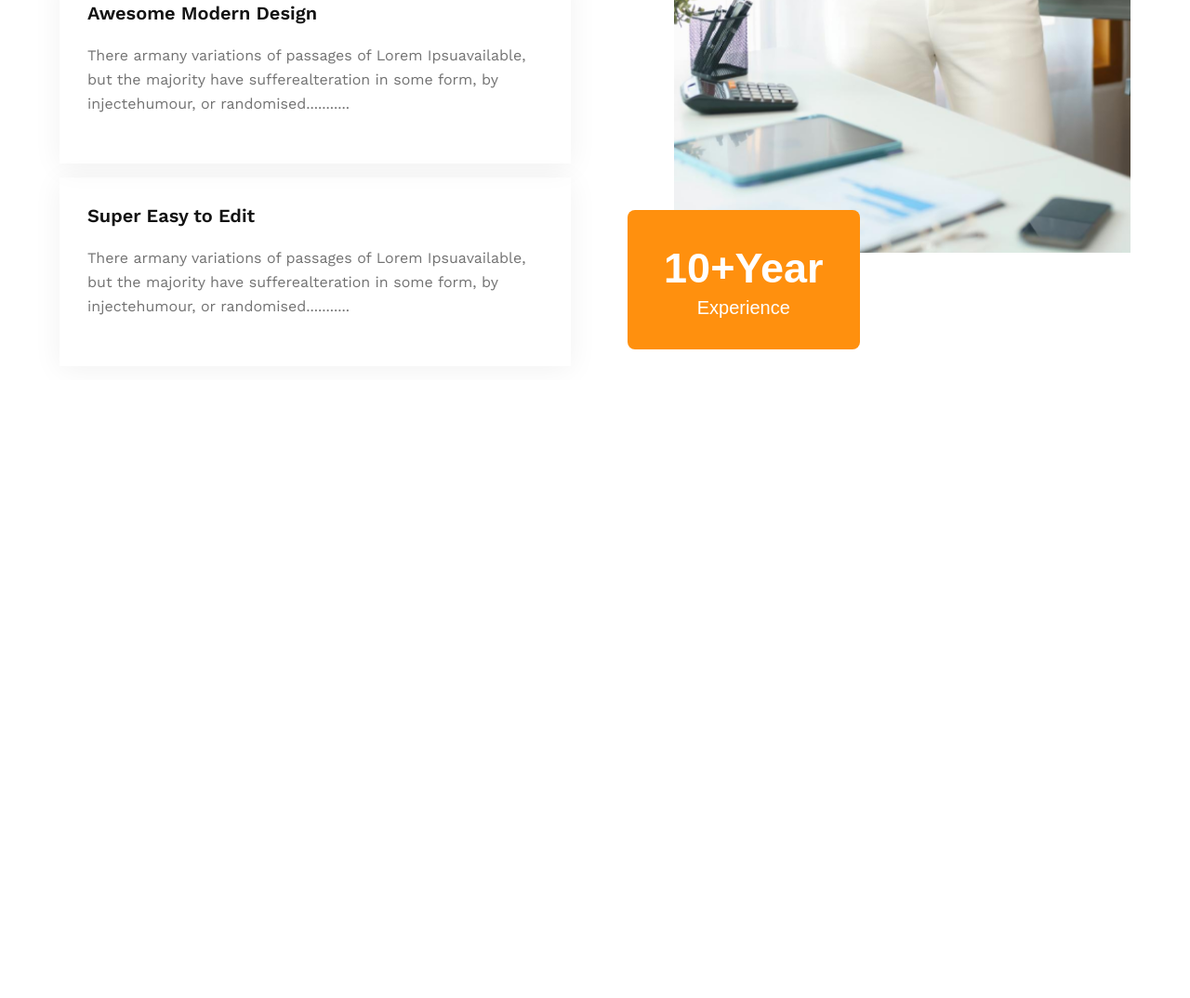
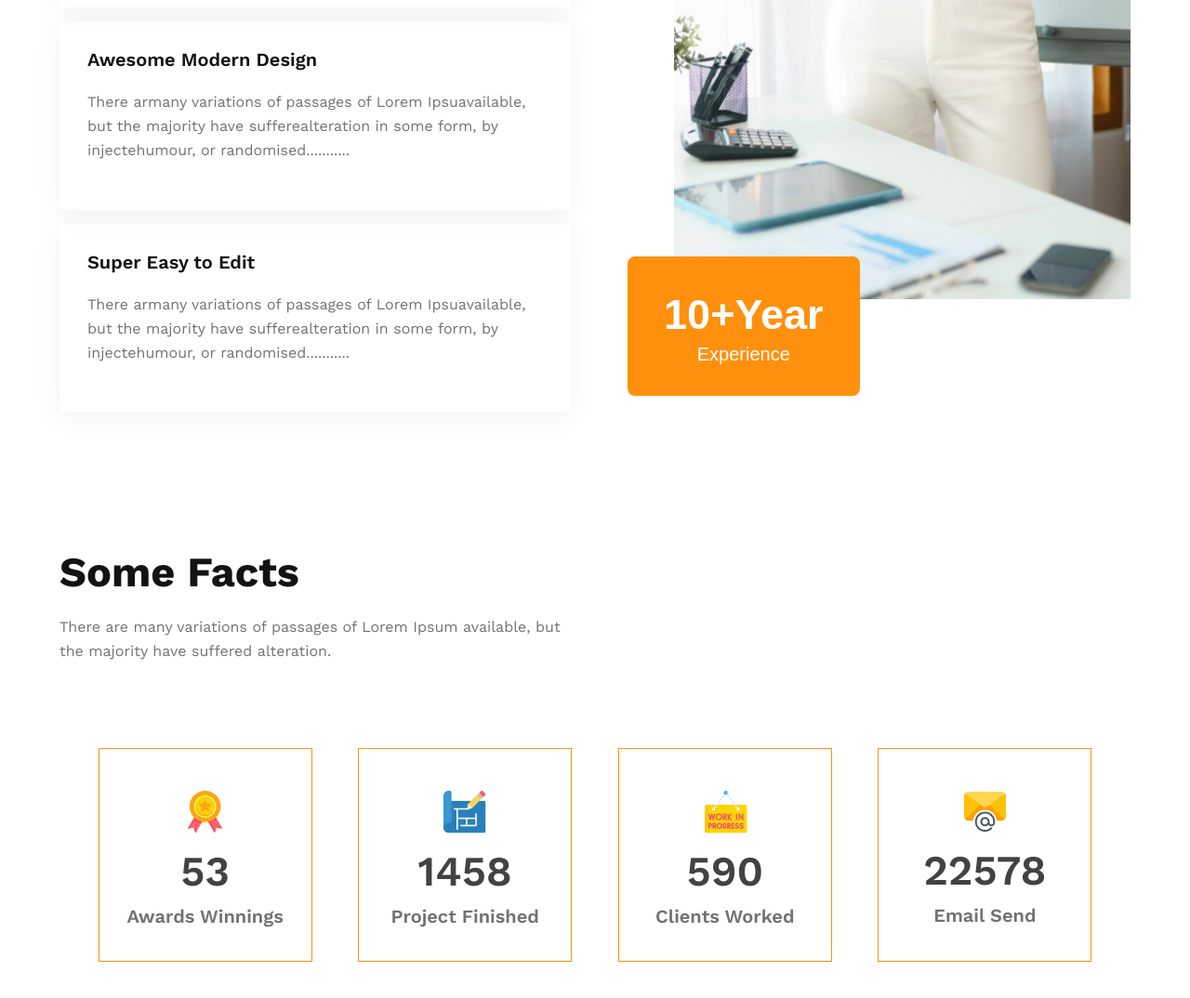
Before and after one commit to AbdurRahman1-Dev/Assignment-2, a plain HTML site: page index.html in a window 1280 px wide. Shown: the part 2470-3544 px from the top of the page at 93% size. Before the commit the page ends 2879 px from the top, so only its background shows below. Drawn offline with nearby package versions, Linux system fonts and the light colour scheme.

Commit message:
facts section

```diff
--- a/index.html
+++ b/index.html
@@ -105,16 +105,60 @@
 
 <div class="experience-img">
   <img src="./images/architect.png" alt="">
-  <button class="btn">
+    <button class="btn">
     <h2>10+Year</h2>
     <p>Experience</p>
-  </button>
+    </button>
+  </div>
 </div>
+</section>
 
-</div>
-  </section>
+<!-- facts section -->
+
+<section class="container">
+  <div class="facts-section">
+    <div class="facts-content">
+      <h3 class="primary-title-style">
+        Some Facts
+      </h3>
+      <p class="primary-text-style">
+        There are many variations of passages of Lorem Ipsum available, but the majority have suffered alteration.
+      </p>
+    </div>
+
+    <div class="facts-list flex">
+
+      <div class="facts">
+        <img src="./images/icons/ribon.png" alt="">
+        <h3>53</h3>
+        <p>Awards Winnings</p>
+      </div>
+
+      <div class="facts">
+        <img src="./images/icons/projects.png" alt="">
+        <h3>1458</h3>
+        <p>Project Finished</p>
+      </div>
+
+      <div class="facts">
+        <img src="./images/icons/customers.png" alt="">
+        <h3>590</h3>
+        <p>Clients Worked</p>
+      </div>
+
+      <div class="facts">
+        <img src="./images/icons/email.png" alt="">
+        <h3>22578</h3>
+        <p>Email Send</p>
+      </div>
+
+    </div>
+  </div>
+</section>
 
 
 
+<!-- sponsor section -->
+
 </body>
 </html>
--- a/style.css
+++ b/style.css
@@ -152,6 +152,7 @@ nav a{
   justify-content: space-between;
   align-items: flex-start;
   gap: 200px;
+  margin: 130px 0px;
 }
 
 .experience-content h3{
@@ -200,3 +201,37 @@ nav a{
   font-size: 45px;
   padding: 5px 0px;
 }
+
+
+
+/* facts section */
+
+.facts-content{
+  width: 550px;
+}
+
+.facts-list{
+  justify-content: space-evenly;
+  margin: 70px 40px;
+}
+
+.facts{
+  width: 230px;
+  height: 230px;
+  border: 1px solid #FF900E;
+  padding: 45px 20px;
+  text-align: center;
+}
+
+.facts h3{
+  font-weight: 600;
+  font-size: 45px;;
+  color: #424242;
+  padding: 10px 0px;
+}
+
+.facts p{
+  font-weight: 600;
+  font-size: 20px;
+  color: var(--gray);
+  }
```
